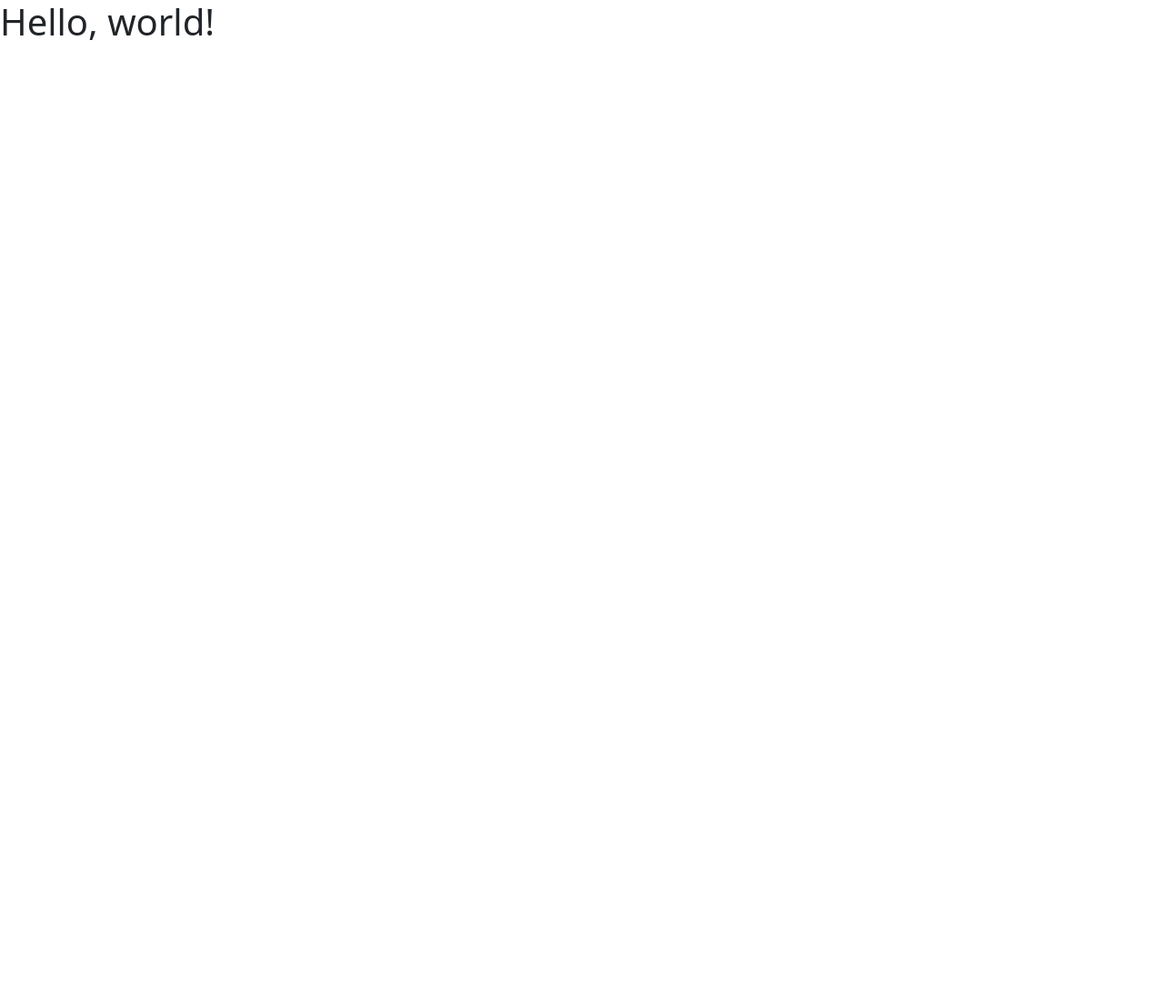
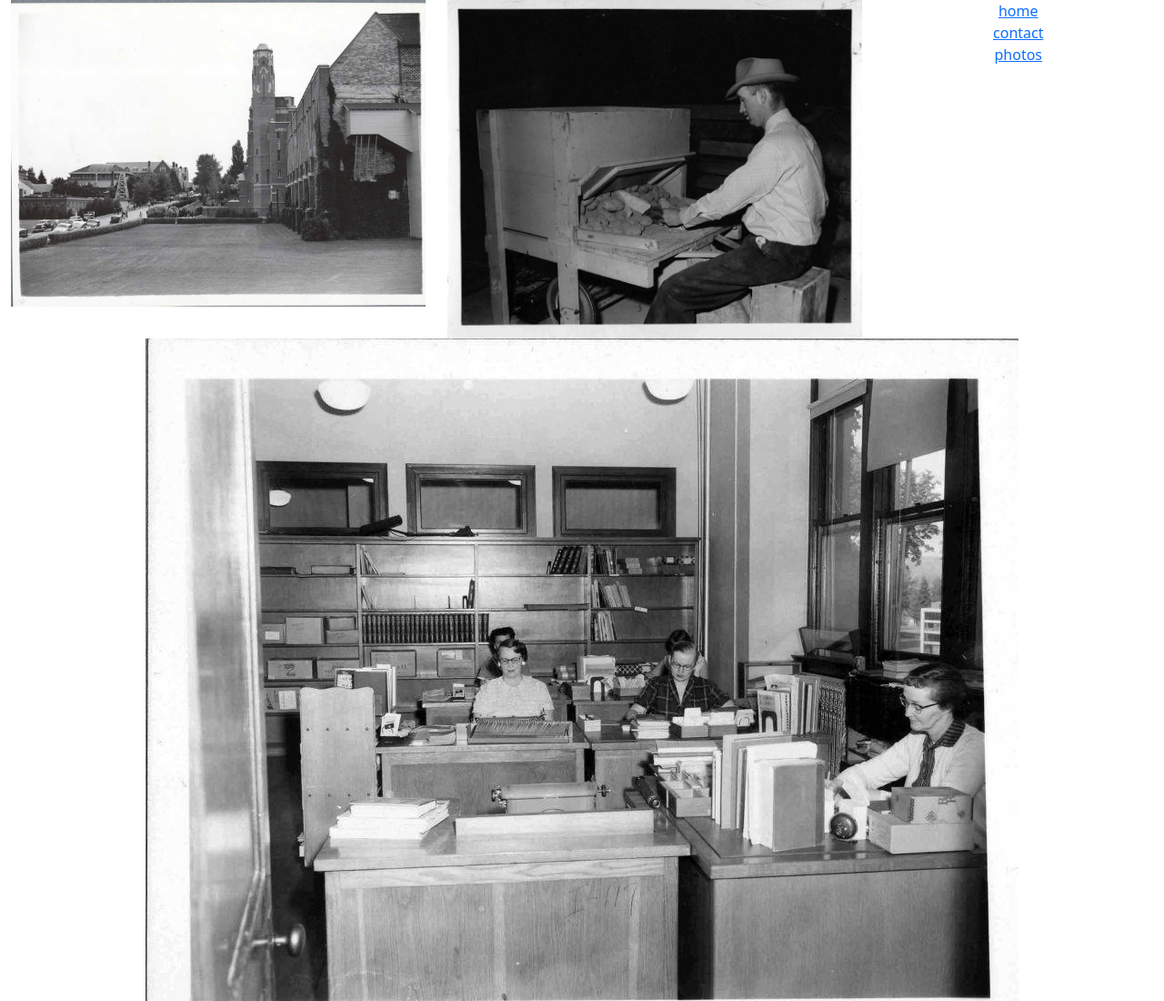
Before and after one commit to CJ5518/cs360-Lab3, a plain HTML site: page index.html in a window 1280 px wide. Shown: the top 1100 px of the page at 91% size. Before the commit the page ends 800 px from the top, so only its background shows below. Drawn offline with nearby package versions, Linux system fonts and the light colour scheme.

Commit message:
Index enough for government work

```diff
--- a/index.html
+++ b/index.html
@@ -7,7 +7,55 @@
     <link href="https://cdn.jsdelivr.net/npm/bootstrap@5.3.0-alpha1/dist/css/bootstrap.min.css" rel="stylesheet" integrity="sha384-GLhlTQ8iRABdZLl6O3oVMWSktQOp6b7In1Zl3/Jr59b6EGGoI1aFkw7cmDA6j6gD" crossorigin="anonymous">
   </head>
   <body>
-    <h1>Hello, world!</h1>
+
+  <style>
+  .with-sidebar {
+  display: flex;
+  flex-wrap: wrap;
+}
+
+.sidebar {
+  flex-basis: 20rem;
+  flex-grow: 1;
+}
+
+.not-sidebar {
+  flex-basis: 0;
+  flex-grow: 999;
+}
+  </style>
+
+<div class="container-fluid text-center">
+  <div class="row">
+    <div class="col not-sidebar">
+      <img src="images/2.jpg" class="img-fluid">
+    </div>
+    <div class="col not-sidebar">
+      <img src="images/1.jpg" class="img-fluid">
+    </div>
+	<div class="col sidebar">
+		<a href="./index.html">home</a><br>
+		<a href="./contact.html">contact</a><br>
+		<a href="./photos.html">photos</a>
+	</div>
+  </div>
+  <div class="row-cols-2">
+    <div class="col-md-auto  not-sidebar">
+      <img src="images/3.jpg" class="img-fluid">
+    </div>
+    <div class="col-md-auto not-sidebar">
+      <img src="images/4.jpg" class="img-fluid">
+    </div>
+    <div class="col-md-auto not-sidebar">
+      <img src="images/5.jpg" class="img-fluid">
+    </div>
+  </div>
+</div>
+
+
+
+
+
     <script src="https://cdn.jsdelivr.net/npm/bootstrap@5.3.0-alpha1/dist/js/bootstrap.bundle.min.js" integrity="sha384-w76AqPfDkMBDXo30jS1Sgez6pr3x5MlQ1ZAGC+nuZB+EYdgRZgiwxhTBTkF7CXvN" crossorigin="anonymous"></script>
   </body>
 </html>
```
